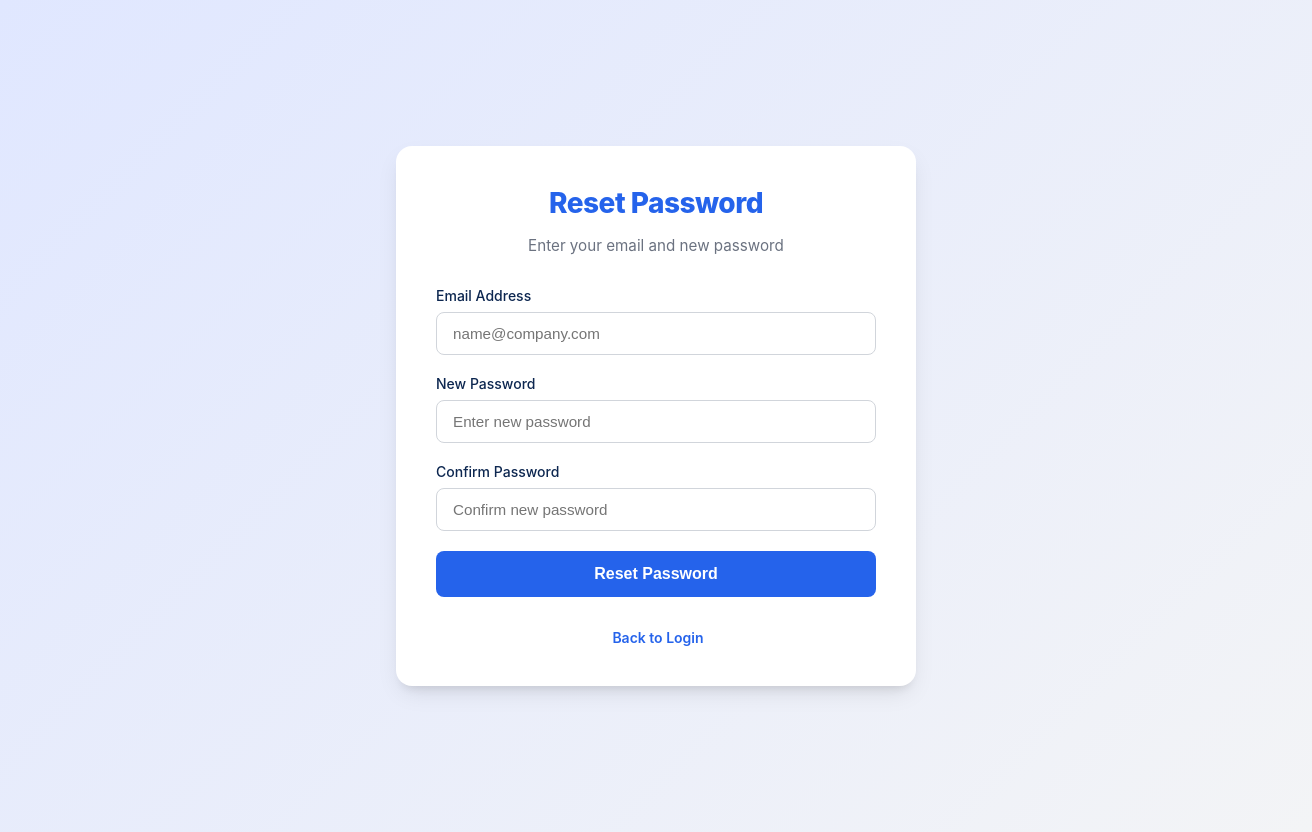
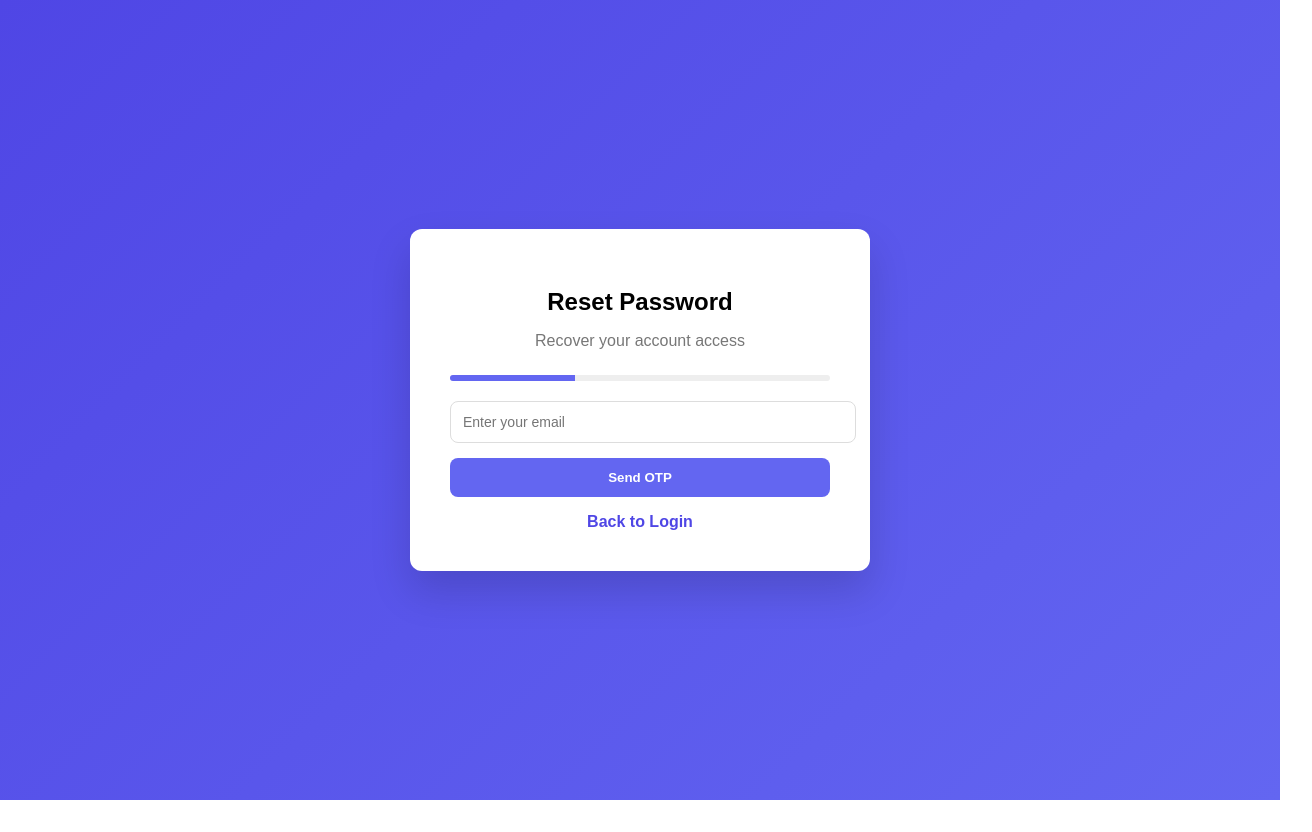
Before and after one commit to Offer181234/OfferDevUI, a React (Vite) app: page /forgot-password in a window 1280 px wide. Shown: the whole page, 1312 px wide, since content can reach past the window. After the commit the page ends 800 px from the top, so only its background shows below. Built offline with nearby package versions, Linux system fonts and the light colour scheme.

Commit message:
ForgetPassAndUserScrennAdded

```diff
--- a/src/App.jsx
+++ b/src/App.jsx
@@ -3,6 +3,7 @@ import { Routes, Route } from 'react-router-dom';
 import LoginPage from './LoginPage';
 import Dashboard from './Dashboard';
 import ForgotPassword from './ForgotPassword';
+import CreateUser from "./CreateUser";
 import './css/App.css';
 
 function App() {
@@ -13,6 +14,7 @@ function App() {
         <Route path="/login" element={<LoginPage />} />
         <Route path="/dashboard" element={<Dashboard />} />
         <Route path="/forgot-password" element={<ForgotPassword />} />
+        <Route path="/create-user" element={<CreateUser />} />
       </Routes>
     </div>
   );
--- /dev/null
+++ b/src/CreateUser.jsx
@@ -0,0 +1,207 @@
+import React, { useState } from "react";
+import "./css/CreateUser.css";
+import { API_BASE_URL } from "./config";
+import { useNavigate, Link } from "react-router-dom";
+
+const CreateUser = () => {
+
+  const navigate = useNavigate();
+
+  const [formData,setFormData] = useState({
+    firstName:"",
+    lastName:"",
+    email:"",
+    password:"",
+    confirmPassword:"",
+    role:""
+  });
+
+  const [errors,setErrors] = useState({});
+  const [message,setMessage] = useState("");
+  const [error,setError] = useState("");
+
+  const handleChange = (e) =>{
+    const {name,value} = e.target;
+
+    setFormData({...formData,[name]:value});
+
+    // typing ke time error clear
+    if(errors[name]){
+      setErrors({...errors,[name]:""});
+    }
+  };
+
+  const validate = () =>{
+
+    let tempErrors = {};
+
+    if(!formData.firstName.trim())
+      tempErrors.firstName = "First name is required";
+
+    if(!formData.lastName.trim())
+      tempErrors.lastName = "Last name is required";
+
+    if(!formData.email)
+      tempErrors.email = "Email is required";
+    else if(!/\S+@\S+\.\S+/.test(formData.email))
+      tempErrors.email = "Please enter a valid email address";
+
+    if(!formData.password)
+      tempErrors.password = "Password is required";
+    else if(formData.password.length < 6)
+      tempErrors.password = "Password must be at least 6 characters";
+
+    if(!formData.confirmPassword)
+      tempErrors.confirmPassword = "Confirm password is required";
+    else if(formData.password !== formData.confirmPassword)
+      tempErrors.confirmPassword = "Passwords do not match";
+
+    if(!formData.role)
+      tempErrors.role = "Please select a role";
+
+    setErrors(tempErrors);
+
+    return Object.keys(tempErrors).length === 0;
+  };
+
+  const handleSubmit = async (e) =>{
+    e.preventDefault();
+
+    if(!validate()) return;
+
+    setError("");
+    setMessage("");
+
+    try{
+
+      const res = await fetch(`${API_BASE_URL}/api/Users`,{
+        method:"POST",
+        headers:{
+          "Content-Type":"application/json",
+          "accept":"*/*"
+        },
+        body:JSON.stringify({
+          firstName:formData.firstName,
+          lastName:formData.lastName,
+          email:formData.email,
+          passwordHash:formData.password,
+          role:formData.role,
+          createdBy:"Self"
+        })
+      });
+
+      if(res.ok){
+
+        setMessage("Account created successfully. Redirecting to login...");
+
+        setTimeout(()=>{
+          navigate("/login");
+        },2000);
+
+      }else{
+
+       // const text = await res.text();
+
+        setError(
+          text ||
+          "Request failed. Please check your First Name, Last Name, Email and Password."
+        );
+
+      }
+
+    }catch(err){
+      setError("Server error. Please try again later.");
+    }
+
+  };
+
+  return (
+
+    <div className="create-user-container">
+
+      <div className="create-user-card">
+
+        <h2>Create Account</h2>
+
+        {message && <div className="success">{message}</div>}
+        {error && <div className="error">{error}</div>}
+
+        <form onSubmit={handleSubmit}>
+
+          <input
+          type="text"
+          name="firstName"
+          placeholder="First Name"
+          value={formData.firstName}
+          onChange={handleChange}
+          />
+          {errors.firstName && <span className="error-text">{errors.firstName}</span>}
+
+          <input
+          type="text"
+          name="lastName"
+          placeholder="Last Name"
+          value={formData.lastName}
+          onChange={handleChange}
+          />
+          {errors.lastName && <span className="error-text">{errors.lastName}</span>}
+
+          <input
+          type="email"
+          name="email"
+          placeholder="Email Address"
+          value={formData.email}
+          onChange={handleChange}
+          />
+          {errors.email && <span className="error-text">{errors.email}</span>}
+
+          <input
+          type="password"
+          name="password"
+          placeholder="Password"
+          value={formData.password}
+          onChange={handleChange}
+          />
+          {errors.password && <span className="error-text">{errors.password}</span>}
+
+          <input
+          type="password"
+          name="confirmPassword"
+          placeholder="Confirm Password"
+          value={formData.confirmPassword}
+          onChange={handleChange}
+          />
+          {errors.confirmPassword && <span className="error-text">{errors.confirmPassword}</span>}
+
+          <select
+          name="role"
+          value={formData.role}
+          onChange={handleChange}
+          >
+            <option value="">Select Role</option>
+            <option value="Admin">Admin</option>
+            <option value="User">User</option>
+          </select>
+          {errors.role && <span className="error-text">{errors.role}</span>}
+
+          <button type="submit">
+            Create Account
+          </button>
+
+        </form>
+
+        <div className="login-link">
+          <p>
+            Already have an account? <Link to="/login">Login</Link>
+          </p>
+        </div>
+
+      </div>
+
+    </div>
+
+  );
+
+};
+
+export default CreateUser;
--- a/src/ForgotPassword.jsx
+++ b/src/ForgotPassword.jsx
@@ -1,149 +1,191 @@
-import React, { useState } from 'react';
-import './css/LoginPage.css';
-import { useNavigate, Link } from 'react-router-dom';
-import { API_BASE_URL } from './config';
+import React, { useState } from "react";
+import "./css/ForgotPassword.css";
+import { API_BASE_URL } from "./config";
+import { useNavigate, Link } from "react-router-dom";
 
 const ForgotPassword = () => {
-  const [formData, setFormData] = useState({
-    email: '',
-    newPassword: '',
-    confirmPassword: ''
-  });
-  const [message, setMessage] = useState('');
-  const [error, setError] = useState('');
-  const [validationErrors, setValidationErrors] = useState({});
-  const [isSubmitting, setIsSubmitting] = useState(false);
   const navigate = useNavigate();
 
-  const handleChange = (e) => {
-    const { name, value } = e.target;
-    setFormData({ ...formData, [name]: value });
-    // Clear validation error when user types
-    if (validationErrors[name]) {
-      setValidationErrors({ ...validationErrors, [name]: '' });
+  const [step, setStep] = useState(1);
+  const [email, setEmail] = useState("");
+  const [otp, setOtp] = useState("");
+  const [newPassword, setNewPassword] = useState("");
+
+  const [message, setMessage] = useState("");
+  const [error, setError] = useState("");
+  const [isLoading, setIsLoading] = useState(false);
+
+  const sendOtp = async () => {
+    setError("");
+    setMessage("");
+
+    if (!email) {
+      setError("Please enter your email");
+      return;
+    }
+
+    setIsLoading(true);
+
+    try {
+      const res = await fetch(`${API_BASE_URL}/api/Users/forgot-password`, {
+        method: "POST",
+        headers: {
+          "Content-Type": "application/json",
+          accept: "*/*"
+        },
+        body: JSON.stringify({ email })
+      });
+
+      if (res.ok) {
+        setStep(2);
+        setMessage("OTP sent to your email");
+      } else {
+        const errorText = await res.text();
+        setError(errorText || "User not found");
+      }
+    } catch (err) {
+      setError("Something went wrong while sending OTP");
+    } finally {
+      setIsLoading(false);
     }
   };
 
-  const validate = () => {
-    let tempErrors = {};
-    if (!formData.email) tempErrors.email = 'Email is required';
-    else if (!/\S+@\S+\.\S+/.test(formData.email)) tempErrors.email = 'Please enter a valid email address';
+  const verifyOtp = async () => {
+    setError("");
+    setMessage("");
 
-    if (!formData.newPassword) tempErrors.newPassword = 'New password is required';
-    else if (formData.newPassword.length < 6) tempErrors.newPassword = 'Password must be at least 6 characters';
+    if (!otp) {
+      setError("Please enter OTP");
+      return;
+    }
 
-    if (formData.newPassword !== formData.confirmPassword) tempErrors.confirmPassword = 'Passwords do not match';
+    setIsLoading(true);
 
-    setValidationErrors(tempErrors);
-    return Object.keys(tempErrors).length === 0;
+    try {
+      const res = await fetch(`${API_BASE_URL}/api/Users/verify-otp`, {
+        method: "POST",
+        headers: {
+          "Content-Type": "application/json",
+          accept: "*/*"
+        },
+        body: JSON.stringify({ email, otp })
+      });
+
+      if (res.ok) {
+        setStep(3);
+        setMessage("OTP verified successfully");
+      } else {
+        const errorText = await res.text();
+        setError(errorText || "Invalid OTP");
+      }
+    } catch (err) {
+      setError("Something went wrong while verifying OTP");
+    } finally {
+      setIsLoading(false);
+    }
   };
 
-  const handleSubmit = async (e) => {
-    e.preventDefault();
+  const changePassword = async () => {
+    setError("");
+    setMessage("");
 
-    if (!validate()) return;
+    if (!newPassword) {
+      setError("Please enter new password");
+      return;
+    }
 
-    setIsSubmitting(true);
-    setMessage('');
-    setError('');
+    setIsLoading(true);
 
     try {
-      const response = await fetch(`${API_BASE_URL}/api/Users/forgot-password`, {
-        method: 'POST',
+      const res = await fetch(`${API_BASE_URL}/api/Users/change-password`, {
+        method: "POST",
         headers: {
-          'Content-Type': 'application/json',
-          'accept': '*/*'
+          "Content-Type": "application/json",
+          accept: "*/*"
         },
-        body: JSON.stringify({
-          email: formData.email,
-          newPassword: formData.newPassword
-        })
+        body: JSON.stringify({ email, newPassword })
       });
 
-      if (response.ok) {
-        setMessage('Password reset successful. Redirecting to login...');
+      if (res.ok) {
+        setMessage("Password reset successful. Redirecting to login...");
+
         setTimeout(() => {
-            navigate('/login');
+          navigate("/login");
         }, 2000);
       } else {
-        const errorText = await response.text();
-        setError(errorText || 'Failed to reset password.');
+        const errorText = await res.text();
+        setError(errorText || "Reset failed");
       }
     } catch (err) {
-      console.error(err);
-      setError('An error occurred. Please try again.');
+      setError("Something went wrong while resetting password");
     } finally {
-      setIsSubmitting(false);
+      setIsLoading(false);
     }
   };
 
   return (
-    <div className="login-container">
-      <div className="login-card">
-        <div className="login-header">
-          <div className="brand-logo">Reset Password</div>
-          <p>Enter your email and new password</p>
+    <div className="forgot-wrapper">
+      <div className="forgot-box">
+        <h2>Reset Password</h2>
+        <p className="sub-text">Recover your account access</p>
+
+        <div className="progress-bar">
+          <div
+            className={`progress ${
+              step === 1 ? "step1" : step === 2 ? "step2" : "step3"
+            }`}
+          ></div>
         </div>
 
-        <form className="login-form" onSubmit={handleSubmit}>
-          {message && (
-            <div className="login-error-banner" style={{ backgroundColor: '#ecfdf5', color: '#065f46', borderColor: '#10b981' }}>
-              {message}
-            </div>
-          )}
-          {error && (
-            <div className="login-error-banner">{error}</div>
-          )}
+        {message && <div className="success">{message}</div>}
+        {error && <div className="error">{error}</div>}
 
-          <div className="form-group">
-            <label htmlFor="email">Email Address</label>
+        {step === 1 && (
+          <>
             <input
               type="email"
-              id="email"
-              name="email"
-              value={formData.email}
-              onChange={handleChange}
-              placeholder="name@company.com"
-              className={validationErrors.email ? 'error' : ''}
+              placeholder="Enter your email"
+              value={email}
+              onChange={(e) => setEmail(e.target.value)}
             />
-            {validationErrors.email && <span className="error-text">{validationErrors.email}</span>}
-          </div>
+            <button onClick={sendOtp} disabled={isLoading}>
+              {isLoading ? "Sending..." : "Send OTP"}
+            </button>
+          </>
+        )}
 
-          <div className="form-group">
-            <label htmlFor="newPassword">New Password</label>
+        {step === 2 && (
+          <>
+            <input
+              type="text"
+              placeholder="Enter OTP"
+              value={otp}
+              onChange={(e) => setOtp(e.target.value)}
+            />
+            <button onClick={verifyOtp} disabled={isLoading}>
+              {isLoading ? "Verifying..." : "Verify OTP"}
+            </button>
+          </>
+        )}
+
+        {step === 3 && (
+          <>
             <input
               type="password"
-              id="newPassword"
-              name="newPassword"
-              value={formData.newPassword}
-              onChange={handleChange}
               placeholder="Enter new password"
-              className={validationErrors.newPassword ? 'error' : ''}
+              value={newPassword}
+              onChange={(e) => setNewPassword(e.target.value)}
             />
-            {validationErrors.newPassword && <span className="error-text">{validationErrors.newPassword}</span>}
-          </div>
+            <button onClick={changePassword} disabled={isLoading}>
+              {isLoading ? "Resetting..." : "Reset Password"}
+            </button>
+          </>
+        )}
 
-          <div className="form-group">
-            <label htmlFor="confirmPassword">Confirm Password</label>
-            <input
-              type="password"
-              id="confirmPassword"
-              name="confirmPassword"
-              value={formData.confirmPassword}
-              onChange={handleChange}
-              placeholder="Confirm new password"
-              className={validationErrors.confirmPassword ? 'error' : ''}
-            />
-            {validationErrors.confirmPassword && <span className="error-text">{validationErrors.confirmPassword}</span>}
-          </div>
-
-          <button type="submit" className="submit-btn" disabled={isSubmitting}>
-            {isSubmitting ? 'Resetting...' : 'Reset Password'}
-          </button>
-        </form>
-
-        <div className="login-footer">
-          <Link to="/login">Back to Login</Link>
+        <div style={{ marginTop: "16px", textAlign: "center" }}>
+          <Link to="/login" className="back-login-link">
+            Back to Login
+          </Link>
         </div>
       </div>
     </div>
--- a/src/LoginPage.jsx
+++ b/src/LoginPage.jsx
@@ -191,6 +191,12 @@ const LoginPage = () => {
         </form>
 
         <div className="login-footer">
+           <p>
+    Don't have an account?{" "}
+    <Link to="/create-user" className="create-user-link">
+      Create User
+    </Link>
+  </p>
           {/* <p>Don't have an account? <a href="#">Create an account</a></p> */}
         </div>
       </div>
--- /dev/null
+++ b/src/css/CreateUser.css
@@ -0,0 +1,84 @@
+.create-user-container{
+height:100vh;
+display:flex;
+justify-content:center;
+align-items:center;
+background:#f5f6fa;
+}
+
+.create-user-card{
+width:420px;
+background:white;
+padding:40px;
+border-radius:10px;
+box-shadow:0 10px 25px rgba(0,0,0,0.1);
+}
+
+.create-user-card h2{
+text-align:center;
+margin-bottom:20px;
+}
+
+.create-user-card input,
+.create-user-card select{
+width:100%;
+padding:10px;
+margin-bottom:15px;
+border:1px solid #ddd;
+border-radius:6px;
+}
+
+.create-user-card button{
+width:100%;
+padding:12px;
+background:#4f46e5;
+color:white;
+border:none;
+border-radius:6px;
+cursor:pointer;
+}
+
+.create-user-card button:hover{
+background:#4338ca;
+}
+
+.success{
+background:#d1fae5;
+padding:10px;
+margin-bottom:10px;
+border-radius:5px;
+}
+
+.error{
+background:#fee2e2;
+padding:10px;
+margin-bottom:10px;
+border-radius:5px;
+}
+.error-banner{
+background:#fee2e2;
+border:1px solid #f87171;
+color:#b91c1c;
+padding:12px;
+border-radius:6px;
+margin-bottom:15px;
+font-size:14px;
+}
+
+.success-banner{
+background:#dcfce7;
+border:1px solid #4ade80;
+color:#166534;
+padding:12px;
+border-radius:6px;
+margin-bottom:15px;
+font-size:14px;
+}
+
+.error-text{
+color:#dc2626;
+font-size:13px;
+margin-top:-10px;
+margin-bottom:10px;
+display:block;
+}
--- /dev/null
+++ b/src/css/ForgotPassword.css
@@ -0,0 +1,98 @@
+.forgot-wrapper{
+height:100vh;
+display:flex;
+justify-content:center;
+align-items:center;
+background:linear-gradient(135deg,#4f46e5,#6366f1);
+font-family:Arial;
+}
+
+.forgot-box{
+width:380px;
+background:white;
+padding:40px;
+border-radius:12px;
+box-shadow:0 20px 40px rgba(0,0,0,0.15);
+text-align:center;
+}
+
+.forgot-box h2{
+margin-bottom:5px;
+}
+
+.sub-text{
+color:#777;
+margin-bottom:25px;
+}
+
+input{
+width:100%;
+padding:12px;
+margin-bottom:15px;
+border-radius:8px;
+border:1px solid #ddd;
+font-size:14px;
+}
+
+input:focus{
+outline:none;
+border-color:#6366f1;
+}
+
+button{
+width:100%;
+padding:12px;
+border:none;
+border-radius:8px;
+background:#6366f1;
+color:white;
+font-weight:bold;
+cursor:pointer;
+transition:0.3s;
+}
+
+button:hover{
+background:#4f46e5;
+}
+
+.progress-bar{
+width:100%;
+height:6px;
+background:#eee;
+border-radius:10px;
+margin-bottom:20px;
+overflow:hidden;
+}
+
+.progress{
+height:6px;
+background:#6366f1;
+}
+
+.step1{width:33%}
+.step2{width:66%}
+.step3{width:100%}
+
+.success{
+background:#dcfce7;
+padding:10px;
+margin-bottom:10px;
+border-radius:6px;
+}
+
+.error{
+background:#fee2e2;
+padding:10px;
+margin-bottom:10px;
+border-radius:6px;
+}
+
+.back-login-link{
+  color:#4f46e5;
+  text-decoration:none;
+  font-weight:600;
+}
+
+.back-login-link:hover{
+  text-decoration:underline;
+}
--- a/src/css/LoginPage.css
+++ b/src/css/LoginPage.css
@@ -118,8 +118,8 @@
 
 .toggle-password {
   position: absolute;
-  right: 0.75rem;
-  top: 50%;
+  right: -11.25rem;
+  top: 37%;
   transform: translateY(-50%);
   background: none;
   border: none;
```
